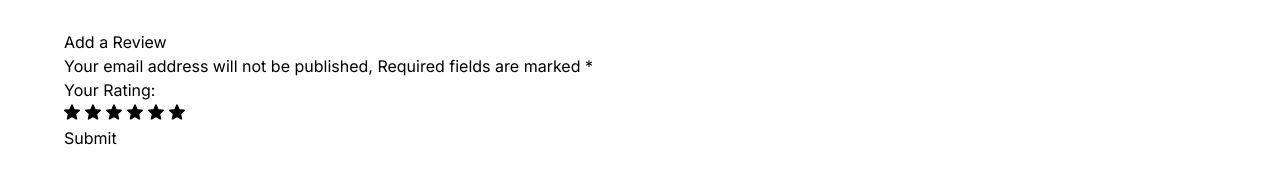
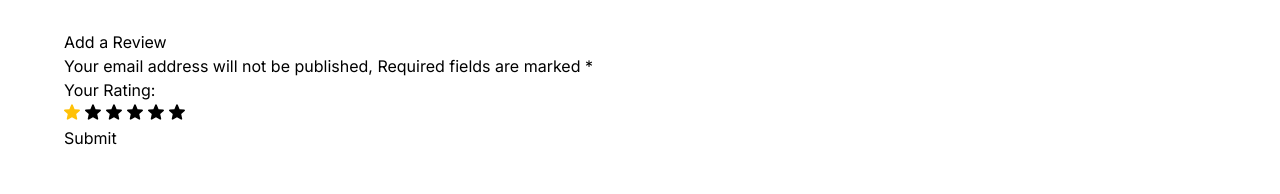
Before and after one commit to TimothyBabatu13/Nox_Ecommerce_Website, a Next.js app in the folder ecommerce-website/: page /home/0/reviews in a window 1280 px wide. Shown: the part 1613-1807 px from the top of the page. Built offline with nearby package versions, Linux system fonts and the light colour scheme.

Commit message:
Update AddReview.tsx

```diff
--- a/ecommerce-website/src/app/home/[id]/reviews/AddReview.tsx
+++ b/ecommerce-website/src/app/home/[id]/reviews/AddReview.tsx
@@ -7,7 +7,7 @@ interface NoOfReviewLogicType{
   likes: any
 }
 const NoOfReviewLogic = ({ likes } : NoOfReviewLogicType) => {
-  const [noOFLikes, setNoOfLikes] = useState<number>();
+  const [noOFLikes, setNoOfLikes] = useState<number>(0);
   const number : string[] = ['', '', '', '', '', ''];
 
   const handleClick = (e : number) => {
```
